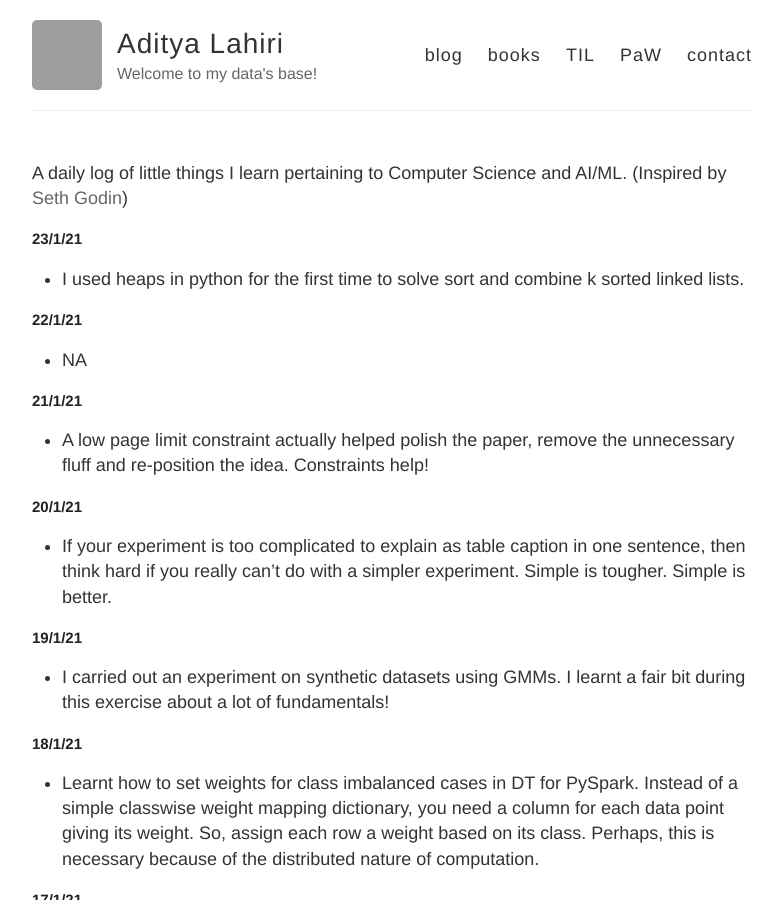
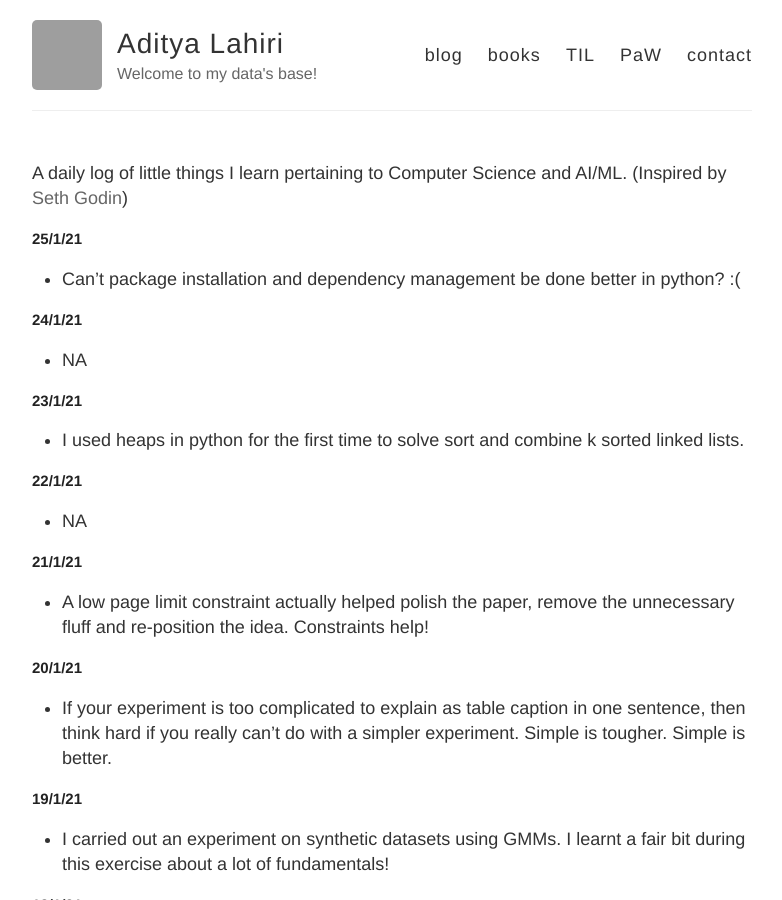
Before and after one commit to adityalahiri/adityalahiri.github.io, a Jekyll site: the page built from TIL.md, in a window 1280 px wide and 900 px high. Shown: the whole window, without its empty margins (248-1030 px from the left). Built offline with Jekyll 4.4.1, drawn with Linux system fonts in a browser that asks for light colours; our own code applies the rules of GitHub Pages for plain Markdown files; grey boxes are pictures that could not be loaded.

Commit message:
Update for 24/1 and 25/1

```diff
--- a/TIL.md
+++ b/TIL.md
@@ -1,5 +1,13 @@
 A daily log of little things I learn pertaining to Computer Science and AI/ML.
 (Inspired by [Seth Godin](https://seths.blog/))
+
+## 25/1/21
+
+* Can't package installation and dependency management be done better in python? :(
+
+## 24/1/21
+
+* NA
 
 ## 23/1/21
 
```
